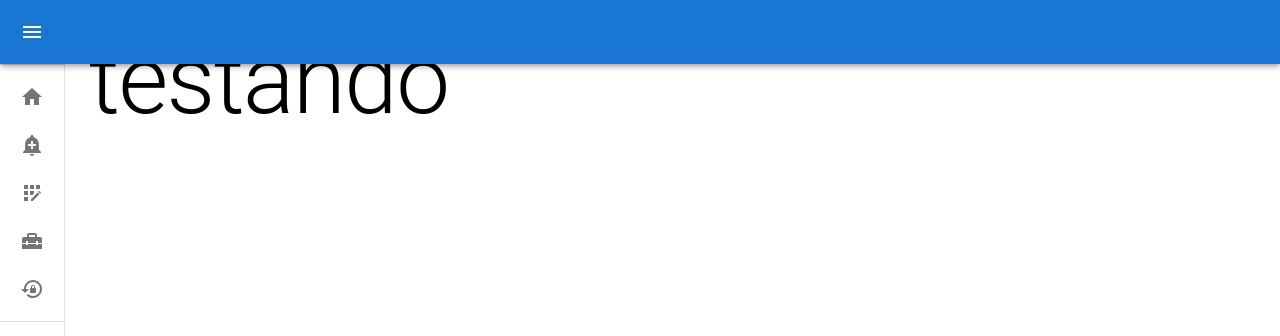
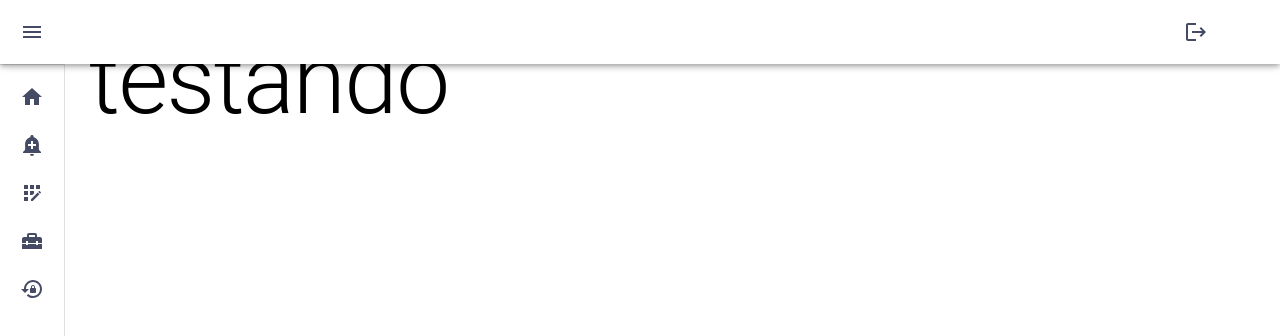
Before and after one commit to Giuzntt/Intranet, a Next.js app: page / in a window 1280 px wide. Shown: the top 336 px of the page. Built offline with nearby package versions, Linux system fonts and the light colour scheme.

Commit message:
Trocando estilo

```diff
--- a/src/components/DrawerMenu/index.tsx
+++ b/src/components/DrawerMenu/index.tsx
@@ -11,13 +11,13 @@ import Divider from '@mui/material/Divider';
 import IconButton from '@mui/material/IconButton';
 import MenuIcon from '@mui/icons-material/Menu';
 import ChevronLeftIcon from '@mui/icons-material/ChevronLeft';
-import ChevronRightIcon from '@mui/icons-material/ChevronRight';
+
 import ListItemButton from '@mui/material/ListItemButton';
 import ListItemIcon from '@mui/material/ListItemIcon';
 import ListItemText from '@mui/material/ListItemText';
 import MailIcon from '@mui/icons-material/Mail';
 import { AppBar, Drawer, DrawerHeader } from './styles';
-import { AbcSharp, AddAlarm } from '@mui/icons-material';
+import {  Logout, Close } from '@mui/icons-material';
 import Link from 'next/link';
 import { miniDrawerProps } from './types';
 import { Button } from '@mui/material'
@@ -44,29 +44,47 @@ const MiniDrawer: React.FC<miniDrawerProps> = (
   return (
     <Box sx={{display:'flex'}}>
       <CssBaseline />
-      <AppBar position="fixed" open={open}>
-        <Toolbar>
+      <AppBar position="fixed" open={open} sx={{backgroundColor:'white'}}>
+        <Toolbar sx={{
+          display: 'flex',
+          justifyContent:'space-between'
+        }}>
           <IconButton
-            color="inherit"
+
             aria-label="open drawer"
             onClick={handleDrawerOpen}
             edge="start"
             sx={{
+              color: '#464B65',
               marginRight: 5,
               ...(open && { display: 'none' }),
             }}
           >
             <MenuIcon />
           </IconButton>
-          <Typography variant="h6" noWrap component="div">
+            <Link href={'../Login'} passHref>
+          <IconButton
+            edge="start"
+            sx={{
+              color:"#464B65",
+              marginRight: 5,
+              ...(open && { display: 'none' }),
+            }}
+            >
+            <Logout/>
+          </IconButton>
+            </Link>
 
-          </Typography>
         </Toolbar>
       </AppBar>
       <Drawer variant="permanent" open={open}>
         <DrawerHeader>
-          <IconButton onClick={handleDrawerClose}>
-            {theme.direction === 'rtl' ? <ChevronRightIcon /> : <ChevronLeftIcon />}
+          <IconButton onClick={handleDrawerClose} sx={{
+              color:"#464B65",
+
+
+            }}>
+            {theme.direction === 'rtl' ? <Close /> : <Close />}
           </IconButton>
         </DrawerHeader>
         <Divider />
@@ -79,6 +97,7 @@ const MiniDrawer: React.FC<miniDrawerProps> = (
                         <ListItemButton
                             key={label}
                             sx={{
+
                                 minHeight: 48,
                                 justifyContent: open ? 'initial' : 'center',
                                 px: 2.5,
@@ -86,6 +105,7 @@ const MiniDrawer: React.FC<miniDrawerProps> = (
                             >
                             <ListItemIcon
                                 sx={{
+                                   color:"#464B65",
                                 minWidth: 0,
                                 mr: open ? 3 : 'auto',
                                 justifyContent: 'center',
@@ -103,7 +123,7 @@ const MiniDrawer: React.FC<miniDrawerProps> = (
 
 
         </List>
-        <Divider />
+
 
       </Drawer>
       <Box component="main" sx={{ flexGrow: 1, p: 3 }}>
--- a/src/pages/objects-sidebar.tsx
+++ b/src/pages/objects-sidebar.tsx
@@ -5,7 +5,7 @@ export const stageSideBar: ISideBar[] = [
         {
             id:1,
             icons: Icon.Home,
-            route: '../Home',
+            route: '../',
             label:'Home Page'
         },
         {
```
